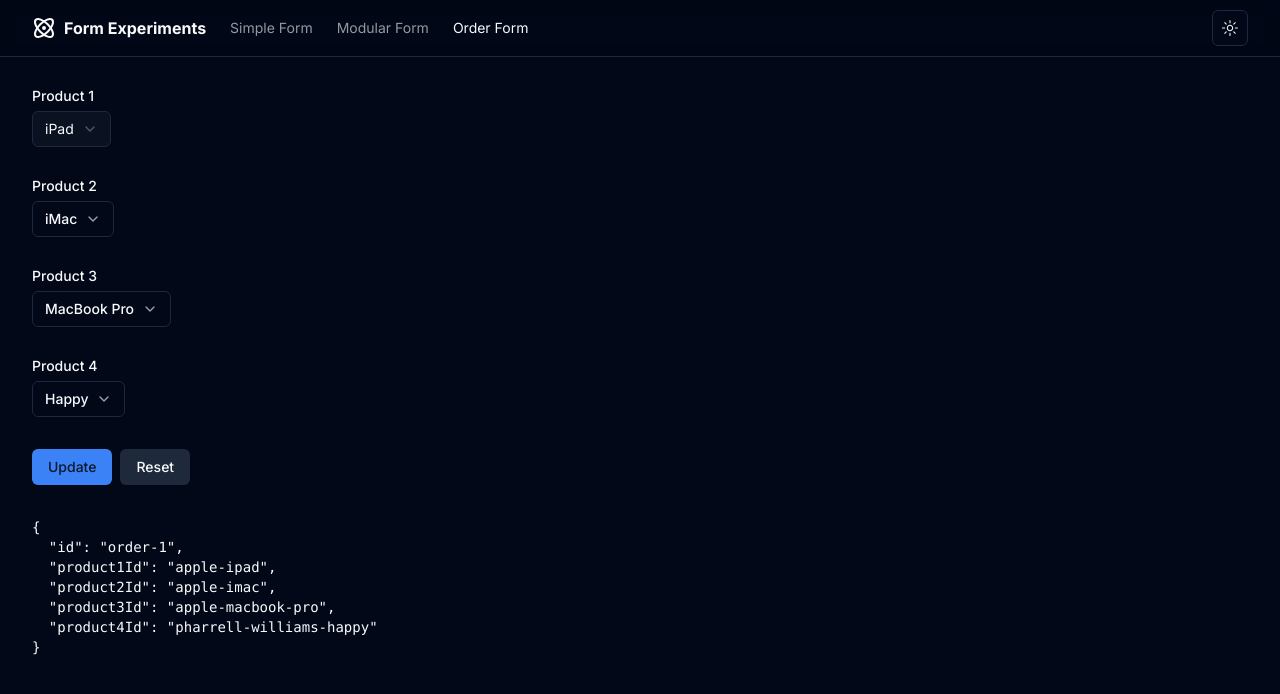
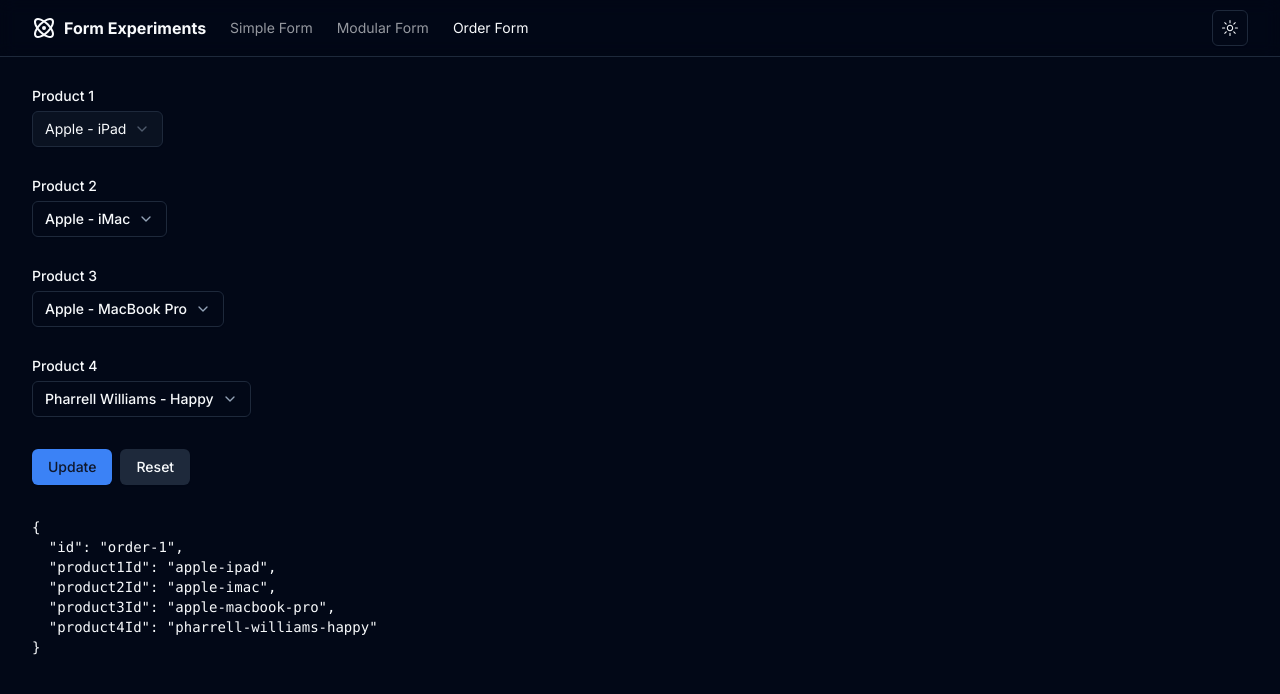
Before and after one commit to nareshbhatia/form-experiments, a React (Vite) app: page /order-form in a window 1280 px wide. Shown: the top 694 px of the page. Built offline with nearby package versions, Linux system fonts and the light colour scheme.

Commit message:
changed product 4 to use the Command component

```diff
--- a/src/app/routes/order-form/OrderForm.tsx
+++ b/src/app/routes/order-form/OrderForm.tsx
@@ -2,6 +2,14 @@
 
 import { Icons } from '@/components/Icons';
 import { Button } from '@/components/ui/button';
+import {
+  Command,
+  CommandEmpty,
+  CommandGroup,
+  CommandInput,
+  CommandItem,
+  CommandList,
+} from '@/components/ui/command';
 import {
   DropdownMenu,
   DropdownMenuCheckboxItem,
@@ -20,6 +28,11 @@
   FormMessage,
 } from '@/components/ui/form';
 import {
+  Popover,
+  PopoverContent,
+  PopoverTrigger,
+} from '@/components/ui/popover';
+import {
   Select,
   SelectContent,
   SelectItem,
@@ -27,6 +40,7 @@
   SelectValue,
 } from '@/components/ui/select';
 import { newOrder } from '@/data';
+import { cn } from '@/lib/utils';
 import type { InputOrder, Product, TreeNode } from '@/types';
 import { inputOrderSchema } from '@/types';
 import { zodResolver } from '@hookform/resolvers/zod';
@@ -54,6 +68,17 @@
 
   const handleReset = () => {
     form.reset(existingOrder ?? newOrder);
+  };
+
+  // ----- Helper functions to get the display text for a product -----
+  const getProductDisplayText = (product: Product) => {
+    return `${product.manufacturer} - ${product.name}`;
+  };
+
+  const getProductIdDisplayText = (productId: string | undefined) => {
+    if (!productId) return 'Select product';
+    const product = products.find((product) => product.id === productId);
+    return product ? getProductDisplayText(product) : productId;
   };
 
   // Recursive function to render nested menu items
@@ -90,7 +115,7 @@
             field.onChange(node.id);
           }}
         >
-          {node.name}
+          {getProductIdDisplayText(node.id)}
         </DropdownMenuCheckboxItem>
       );
     });
@@ -118,7 +143,7 @@
                 <SelectContent>
                   {products.map((product) => (
                     <SelectItem key={product.id} value={product.id}>
-                      {product.name}
+                      {getProductDisplayText(product)}
                     </SelectItem>
                   ))}
                 </SelectContent>
@@ -138,10 +163,7 @@
               <DropdownMenu>
                 <DropdownMenuTrigger asChild>
                   <Button className="inline-flex w-fit" variant="outline">
-                    {field.value
-                      ? (products.find((p) => p.id === field.value)?.name ??
-                        field.value)
-                      : 'Select product 2'}
+                    {getProductIdDisplayText(field.value)}
                     <Icons.chevronDown className="text-muted-foreground" />
                   </Button>
                 </DropdownMenuTrigger>
@@ -154,7 +176,7 @@
                         field.onChange(product.id);
                       }}
                     >
-                      {product.name}
+                      {getProductDisplayText(product)}
                     </DropdownMenuCheckboxItem>
                   ))}
                 </DropdownMenuContent>
@@ -174,10 +196,7 @@
               <DropdownMenu>
                 <DropdownMenuTrigger asChild>
                   <Button className="inline-flex w-fit" variant="outline">
-                    {field.value
-                      ? (products.find((p) => p.id === field.value)?.name ??
-                        field.value)
-                      : 'Select product 3'}
+                    {getProductIdDisplayText(field.value)}
                     <Icons.chevronDown className="text-muted-foreground" />
                   </Button>
                 </DropdownMenuTrigger>
@@ -198,30 +217,52 @@
           render={({ field }) => (
             <FormItem className="flex flex-col items-start">
               <FormLabel>Product 4</FormLabel>
-              <DropdownMenu>
-                <DropdownMenuTrigger asChild>
+              <Popover>
+                <PopoverTrigger asChild>
+                  <FormControl>
                     <Button className="inline-flex w-fit" variant="outline">
-                    {field.value
-                      ? (products.find((p) => p.id === field.value)?.name ??
-                        field.value)
-                      : 'Select product 4'}
+                      {getProductIdDisplayText(field.value)}
                       <Icons.chevronDown className="text-muted-foreground" />
                     </Button>
-                </DropdownMenuTrigger>
-                <DropdownMenuContent align="end">
-                  {products.map((product) => (
-                    <DropdownMenuCheckboxItem
-                      checked={product.id === field.value}
-                      key={product.id}
-                      onClick={() => {
-                        field.onChange(product.id);
+                  </FormControl>
+                </PopoverTrigger>
+                <PopoverContent className="p-0 w-auto">
+                  <Command
+                    filter={(value, search) => {
+                      if (value.toLowerCase().includes(search.toLowerCase()))
+                        return 1;
+                      return 0;
                     }}
                   >
-                      {product.name}
-                    </DropdownMenuCheckboxItem>
+                    <CommandInput placeholder="Search product..." />
+                    <CommandList>
+                      <CommandEmpty>No product found.</CommandEmpty>
+                      <CommandGroup>
+                        {products.map((product) => (
+                          <CommandItem
+                            value={getProductDisplayText(product)}
+                            key={product.id}
+                            onSelect={() => {
+                              form.setValue('product4Id', product.id);
+                            }}
+                          >
+                            <Icons.check
+                              className={cn(
+                                'mr-2',
+                                product.id === field.value
+                                  ? 'opacity-100'
+                                  : 'opacity-0',
+                              )}
+                            />
+                            {getProductDisplayText(product)}
+                          </CommandItem>
                         ))}
-                </DropdownMenuContent>
-              </DropdownMenu>
+                      </CommandGroup>
+                    </CommandList>
+                  </Command>
+                </PopoverContent>
+              </Popover>
+
               <FormMessage />
             </FormItem>
           )}
```
Also changed, not shown: src/components/Icons.tsx (+9 -1 lines). Lines whose indentation alone changed are shown as unchanged.
